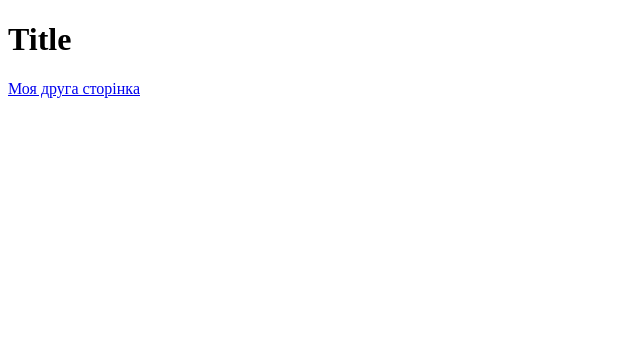
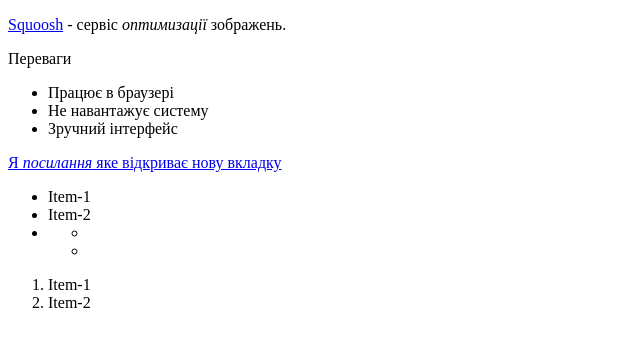
Before and after one commit to IrynaSokolova-Quanandrya/indiv-html-css, a plain HTML site: page index.html in a window 1280 px wide. Shown: the whole page, without its empty margins (0-640 px from the left). Drawn offline with Linux system fonts and the light colour scheme.

Commit message:
завершили урок

```diff
--- a/index.html
+++ b/index.html
@@ -6,6 +6,21 @@
     <title>Web app</title>
 </head>
 <body>
+
+    <!-- Знайди помилки в даній розмітці -->
+    <p>
+        <a href="squoosh.app">Squoosh</a>
+        - сервіс <i>оптимизації</i> зображень.
+    </p>
+
+        <p>Переваги</p>
+        <ul>
+        <li>Працює в браузері</li>
+        <li>Не навантажує систему</li>
+        <li>Зручний інтерфейс</li>
+        </ul>
+
+
     <!--
     1. Створіть HTML-документ з назвою index.html. У цьому документі ви створите сторінку зі списком покупок.
 
@@ -25,23 +40,29 @@
     4. Знайти необхідні товари.
     5. Оплатити покупки на касі. -->
 
-<a href=""></a>
-<a href=""></a>
-<a href=""></a>    <header>
+<a href="http://youtube.com" target="_blank" rel="noopener noreferrer">Я <i>посилання</i> яке відкриває нову вкладку</a>
 
-    </header>
-    <main>
+<!-- Маркований список -->
+<ul>
+    <li>Item-1</li>
+    <li>Item-2</li>
+    <li>
+        <ul>
+            <li></li>
+            <li></li>
+        </ul>
+    </li>
+</ul>
 
-    </main>
-    <footer>
+<!-- Нумерований список -->
 
-    </footer>
-
-    <h1>Title</h1>
-    <a href="/ind.html">Моя друга сторінка</a>
+<ol>
+    <li>Item-1</li>
+    <li>Item-2</li>
+</ol>
 
 
-
+<div></div>
 
 </body>
 </html>
```
Also changed, not shown: 1 other file.
